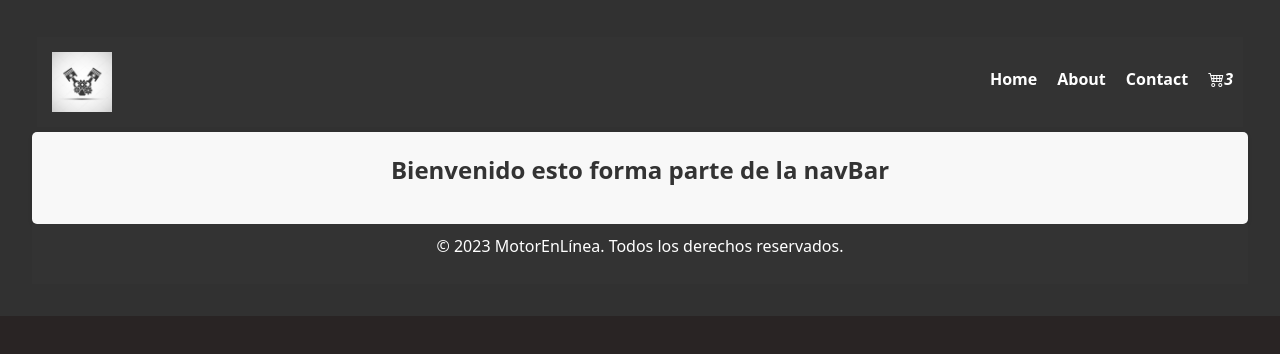
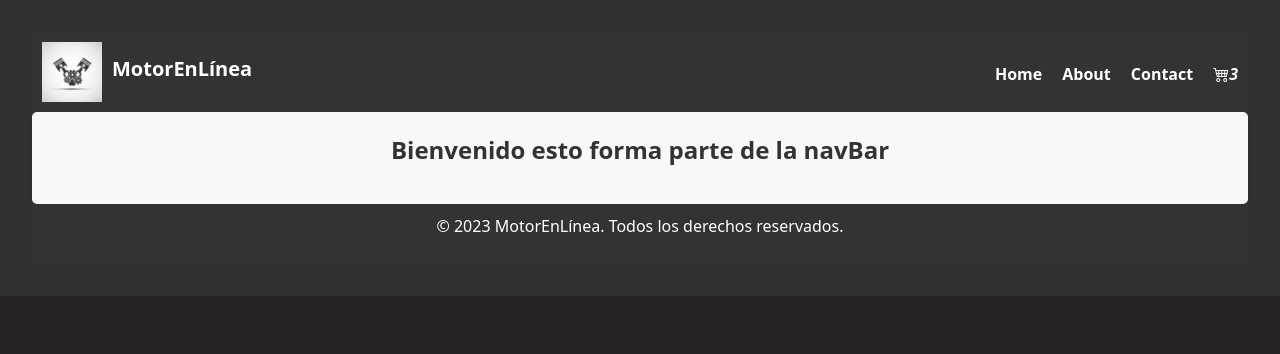
Before and after one commit to gonreynoso/CoderHouseReactReynoso, a React (Vite) app in the folder Client/: page / in a window 1280 px wide. Shown: the top 354 px of the page. Built offline with nearby package versions, Linux system fonts and the light colour scheme.

Commit message:
Development (#2)
* primera pre-entrega de navBar

* modificando titulo y logo

```diff
--- a/Client/src/Components/NavBar/NavBar.jsx
+++ b/Client/src/Components/NavBar/NavBar.jsx
@@ -6,16 +6,17 @@ import { Link } from 'react-router-dom';
 import ItemListContainer from '../ItemListContainer/ItemListContainer';
 import CartWidget from '../CartWidget/CartWidget';
 import logo from '../../assets/logo-motor.jpg';
-import "../../assets/logo.css"
 
 const NavBar = () => {
   return (
     <>
       <nav className={styles.navbar}>
-          <Link to="/">
-            <img src={logo} className="logo" alt="logo" />
-            </Link>
-
+        <div className={styles.containerLogo}>
+          <Link className={styles.link} to="/">
+            <img src={logo} className={styles.logo} alt="logo" />
+            <p className={styles.titulo}>MotorEnLínea</p>
+          </Link>
+        </div>
         <ul className={styles.navList}>
 
           <li className={styles.navItem}>
--- a/Client/src/Components/NavBar/NavBar.module.css
+++ b/Client/src/Components/NavBar/NavBar.module.css
@@ -4,9 +4,7 @@
  background-color: #333;
  padding: 10px;
  display: flex;
- flex-direction: row;
- justify-content: space-between;
- margin: 5px 5px 5px 5px;
+
 }
 
 .navList {
@@ -36,6 +34,34 @@
  align-items: center;
 }
 
-.cartIcon {
-  margin-right: 5px;
+.containerLogo{
+  margin: 0%;
+
+
 }
+
+.titulo{
+  color: white;
+  font-weight: bold;
+  font-size: 20px;
+  margin-top: 10px;
+
+
+}
+
+.logo {
+  width: 60px;
+  height: 60px;
+
+ }
+
+ .link{
+    text-decoration: none;
+    color: white;
+    font-weight: bold;
+    display: flex;
+    align-items: center;
+
+    margin-right: 10px;
+    gap: 10px;
+ }
```
